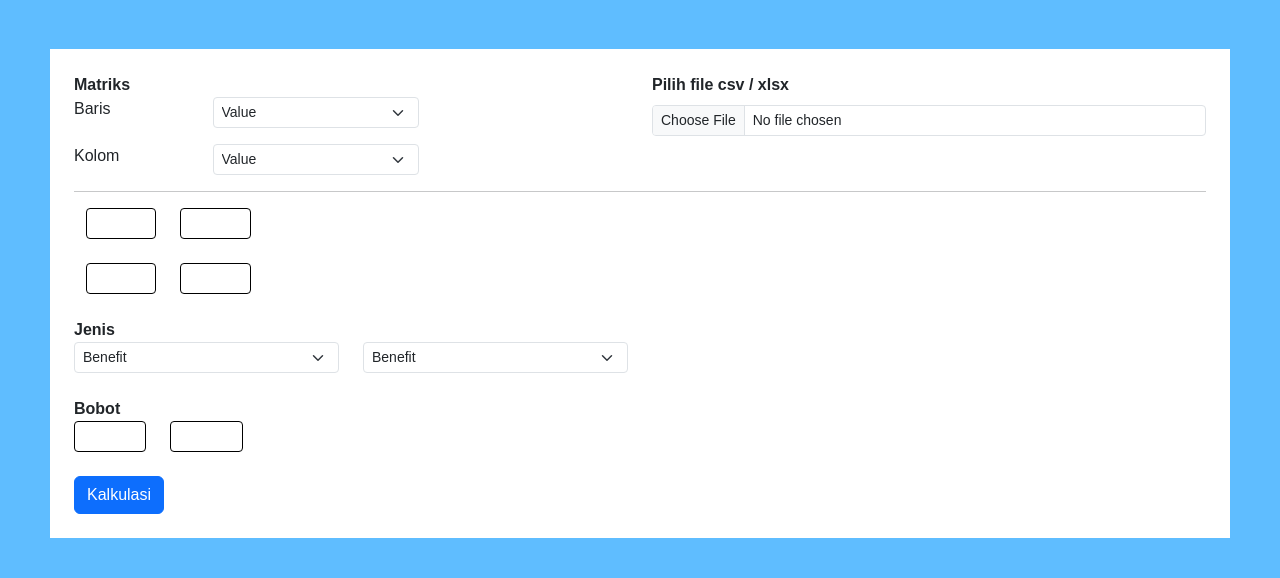
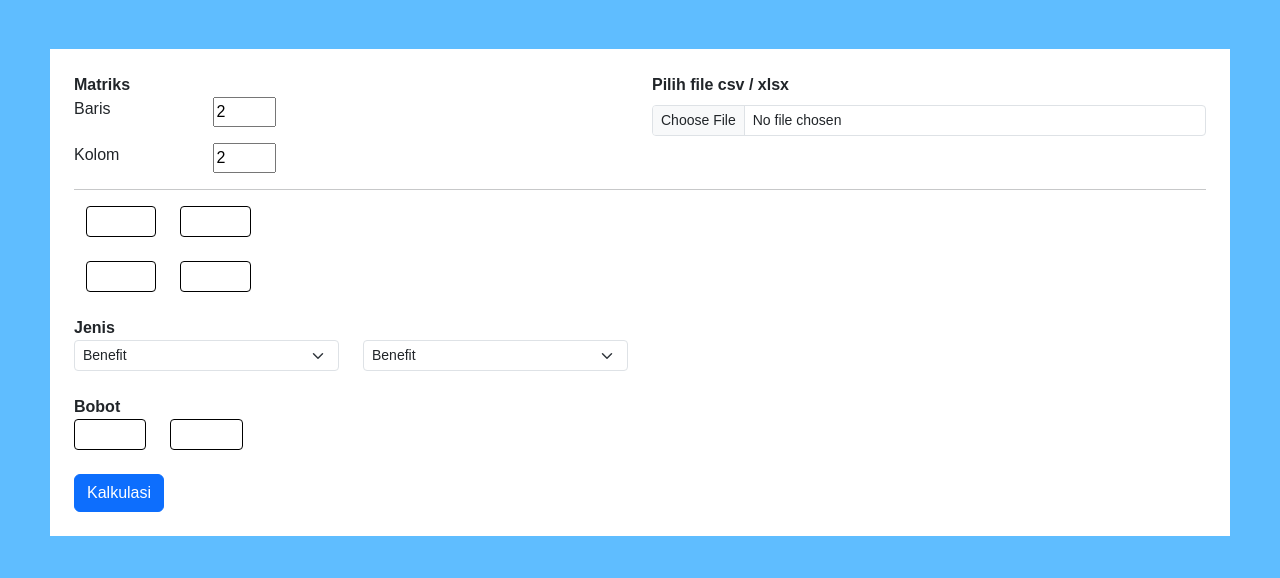
Before and after one commit to Raden616Rizki/Ant-Decision, a Flask app: page / in a window 1280 px wide. Shown: the part 857-1435 px from the top of the page. Run offline with Flask 3, Linux system fonts and the light colour scheme; some web fonts are replaced.

Commit message:
Change input colomn and row

```diff
--- a/templates/index.html
+++ b/templates/index.html
@@ -63,24 +63,7 @@
                                     Baris
                                 </div>
                                 <div class="col-5">
-                                    <select class="form-select form-select-sm" aria-label="Small select example">
-                                        <option selected>Value</option>
-                                        <option value="2">2</option>
-                                        <option value="3">3</option>
-                                        <option value="4">4</option>
-                                        <option value="5">5</option>
-                                        <option value="6">6</option>
-                                        <option value="7">7</option>
-                                        <option value="8">8</option>
-                                        <option value="9">9</option>
-                                        <option value="10">10</option>
-                                        <option value="11">11</option>
-                                        <option value="12">12</option>
-                                        <option value="13">13</option>
-                                        <option value="14">14</option>
-                                        <option value="15">15</option>
-                                        <option value="16">16</option>
-                                    </select>
+                                    <input type="number" max="16" min="2" value="2">
                                 </div>
                             </div>
                             <div class="row">
@@ -88,24 +71,7 @@
                                     Kolom
                                 </div>
                                 <div class="col-5">
-                                    <select class="form-select form-select-sm" aria-label="Small select example">
-                                        <option selected>Value</option>
-                                        <option value="2">2</option>
-                                        <option value="3">3</option>
-                                        <option value="4">4</option>
-                                        <option value="5">5</option>
-                                        <option value="6">6</option>
-                                        <option value="7">7</option>
-                                        <option value="8">8</option>
-                                        <option value="9">9</option>
-                                        <option value="10">10</option>
-                                        <option value="11">11</option>
-                                        <option value="12">12</option>
-                                        <option value="13">13</option>
-                                        <option value="14">14</option>
-                                        <option value="15">15</option>
-                                        <option value="16">16</option>
-                                    </select>
+                                    <input type="number" max="16" min="2" value="2">
                                 </div>
                             </div>
                         </div>
```
